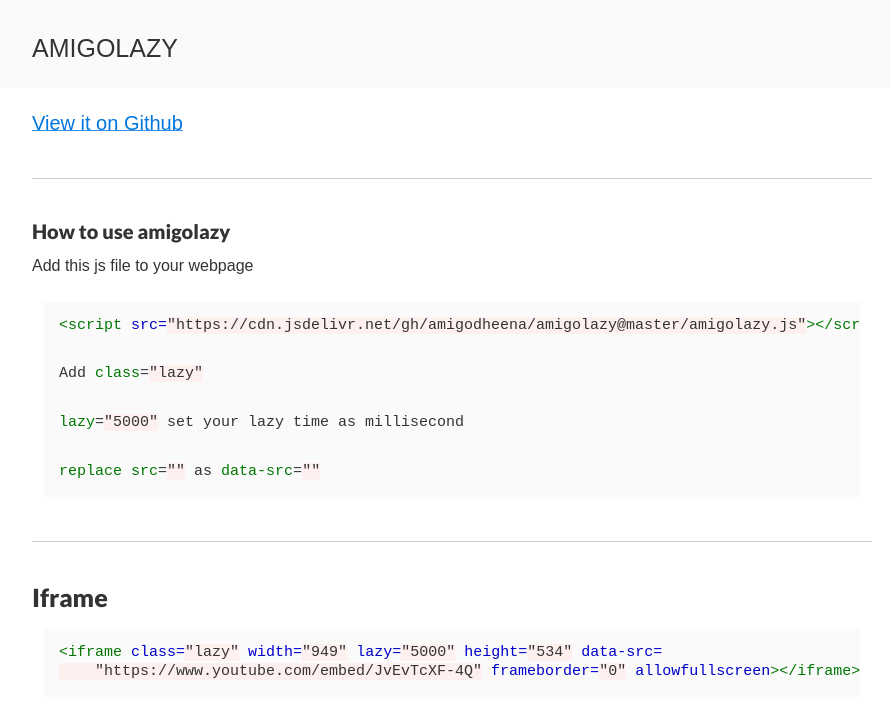
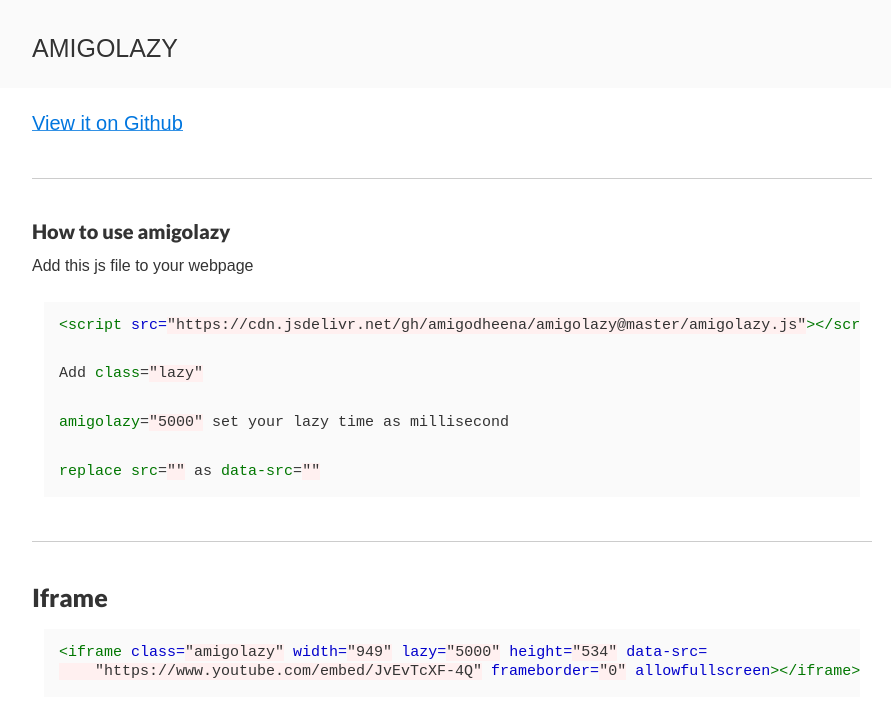
Before and after one commit to AmigoDheena/amigolazy, a Jekyll site: the page index.html, which Jekyll copies as it is, in a window 1280 px wide and 1400 px high, cut to the strip 0-701 px from the top of the window. Shown: the whole strip, without its empty margins (188-1079 px from the left). Built offline with Jekyll 4.4.1, drawn with Linux system fonts in a browser that asks for light colours.

Commit message:
Update index.html

```diff
--- a/index.html
+++ b/index.html
@@ -61,10 +61,10 @@
 <p>Add this js file to your webpage</p>
 <div style="background: #ffffff; overflow:auto;width:auto;padding:.2em .6em;">
 <pre style="margin: 0; line-height: 125%"><span style="color: #007700">&lt;script </span><span style="color: #0000CC">src=</span><span style="background-color: #fff0f0">&quot;https://cdn.jsdelivr.net/gh/amigodheena/amigolazy@master/amigolazy.js&quot;</span><span style="color: #007700">&gt;&lt;/script&gt;</span>
-</pre><pre style="margin: 0; line-height: 125%">Add <span style="color: #007700">class</span><span style="color: #333333">=</span><span style="background-color: #fff0f0">&quot;lazy&quot;</span></pre><pre style="margin: 0; line-height: 125%"><span style="color: #007700">lazy</span><span style="color: #333333">=</span><span style="background-color: #fff0f0">&quot;5000&quot;</span> set your lazy time as millisecond</pre><pre style="margin: 0; line-height: 125%"><span style="color: #007700">replace</span> <span style="color: #007700">src</span><span style="color: #333333">=</span><span style="background-color: #fff0f0">&quot;&quot;</span> as <span style="color: #007700">data-src</span><span style="color: #333333">=</span><span style="background-color: #fff0f0">&quot;&quot;</span></pre></div>
+</pre><pre style="margin: 0; line-height: 125%">Add <span style="color: #007700">class</span><span style="color: #333333">=</span><span style="background-color: #fff0f0">&quot;lazy&quot;</span></pre><pre style="margin: 0; line-height: 125%"><span style="color: #007700">amigolazy</span><span style="color: #333333">=</span><span style="background-color: #fff0f0">&quot;5000&quot;</span> set your lazy time as millisecond</pre><pre style="margin: 0; line-height: 125%"><span style="color: #007700">replace</span> <span style="color: #007700">src</span><span style="color: #333333">=</span><span style="background-color: #fff0f0">&quot;&quot;</span> as <span style="color: #007700">data-src</span><span style="color: #333333">=</span><span style="background-color: #fff0f0">&quot;&quot;</span></pre></div>
 <hr>
 <h3>Iframe</h3>
-<div style="background: #ffffff; overflow:auto;width:auto;padding:.2em .6em;"><pre style="margin: 0; line-height: 125%"><span style="color: #007700">&lt;iframe</span> <span style="color: #0000CC">class=</span><span style="background-color: #fff0f0">&quot;lazy&quot;</span> <span style="color: #0000CC">width=</span><span style="background-color: #fff0f0">&quot;949&quot;</span> <span style="color: #0000CC">lazy=</span><span style="background-color: #fff0f0">&quot;5000&quot;</span> <span style="color: #0000CC">height=</span><span style="background-color: #fff0f0">&quot;534&quot;</span> <span style="color: #0000CC">data-src=</span><span style="background-color: #fff0f0">
+<div style="background: #ffffff; overflow:auto;width:auto;padding:.2em .6em;"><pre style="margin: 0; line-height: 125%"><span style="color: #007700">&lt;iframe</span> <span style="color: #0000CC">class=</span><span style="background-color: #fff0f0">&quot;amigolazy&quot;</span> <span style="color: #0000CC">width=</span><span style="background-color: #fff0f0">&quot;949&quot;</span> <span style="color: #0000CC">lazy=</span><span style="background-color: #fff0f0">&quot;5000&quot;</span> <span style="color: #0000CC">height=</span><span style="background-color: #fff0f0">&quot;534&quot;</span> <span style="color: #0000CC">data-src=</span><span style="background-color: #fff0f0">
     &quot;https://www.youtube.com/embed/JvEvTcXF-4Q&quot;</span> <span style="color: #0000CC">frameborder=</span><span style="background-color: #fff0f0">&quot;0&quot;</span> <span style="color: #0000CC">allowfullscreen</span><span style="color: #007700">&gt;&lt;/iframe&gt;</span>
 </pre></div>
 
@@ -72,7 +72,7 @@
   <hr>
     <!-- Photo Grid -->
   <h3>Images</h3>
-  <div style="background: #ffffff; overflow:auto;width:auto;padding:.2em .6em;"><pre style="margin: 0; line-height: 125%"><span style="color: #007700">&lt;img</span> <span style="color: #0000CC">class=</span><span style="background-color: #fff0f0">&quot;lazy&quot;</span> <span style="color: #0000CC">lazy=</span><span style="background-color: #fff0f0">&quot;1000&quot;</span> <span style="color: #0000CC">data-src=</span><span style="background-color: #fff0f0">&quot;image.jpg&quot;</span><span style="color: #007700">&gt;</span>
+  <div style="background: #ffffff; overflow:auto;width:auto;padding:.2em .6em;"><pre style="margin: 0; line-height: 125%"><span style="color: #007700">&lt;img</span> <span style="color: #0000CC">class=</span><span style="background-color: #fff0f0">&quot;amigolazy&quot;</span> <span style="color: #0000CC">lazy=</span><span style="background-color: #fff0f0">&quot;1000&quot;</span> <span style="color: #0000CC">data-src=</span><span style="background-color: #fff0f0">&quot;image.jpg&quot;</span><span style="color: #007700">&gt;</span>
 </pre></div>
 <div class="row">
   <div class="column">
```
